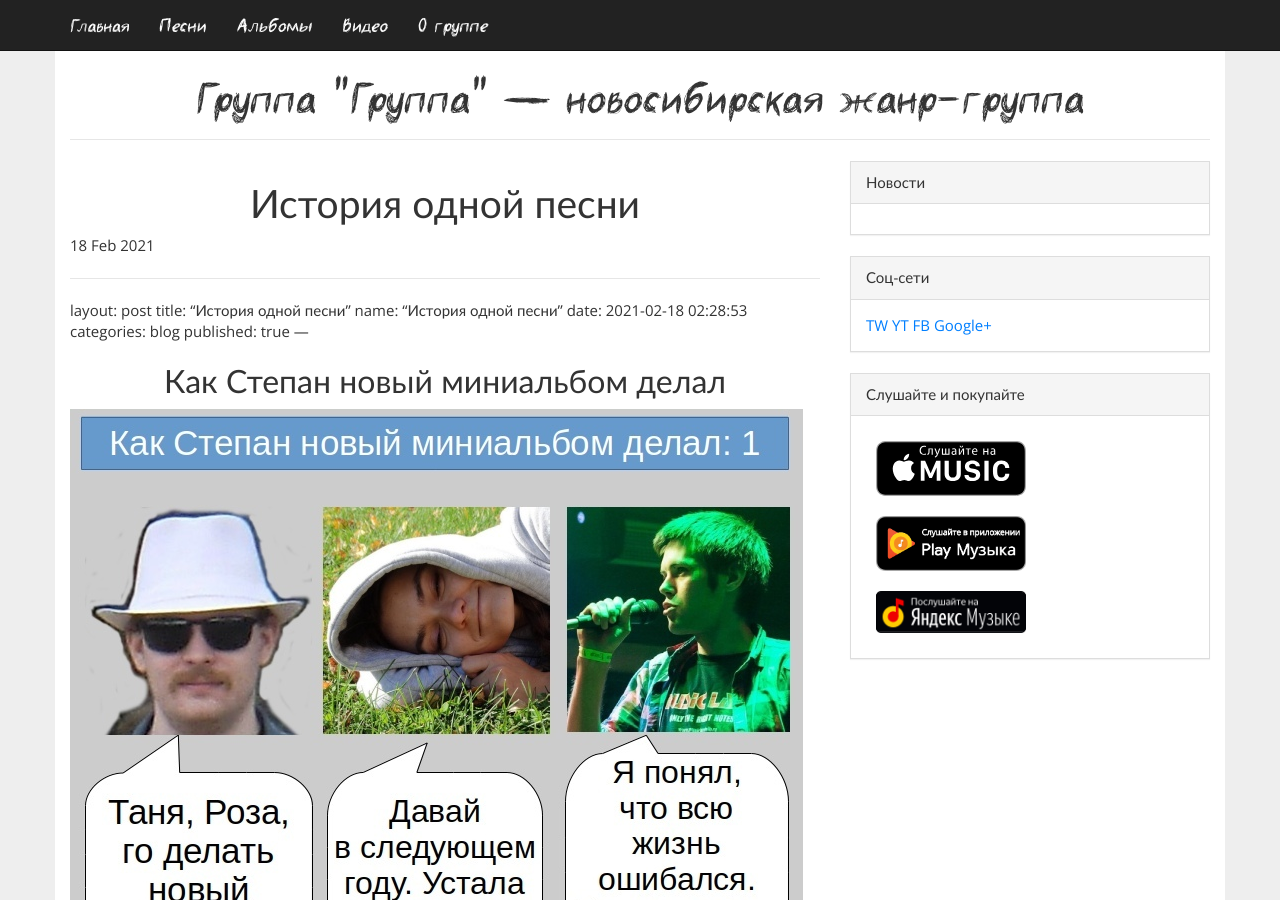
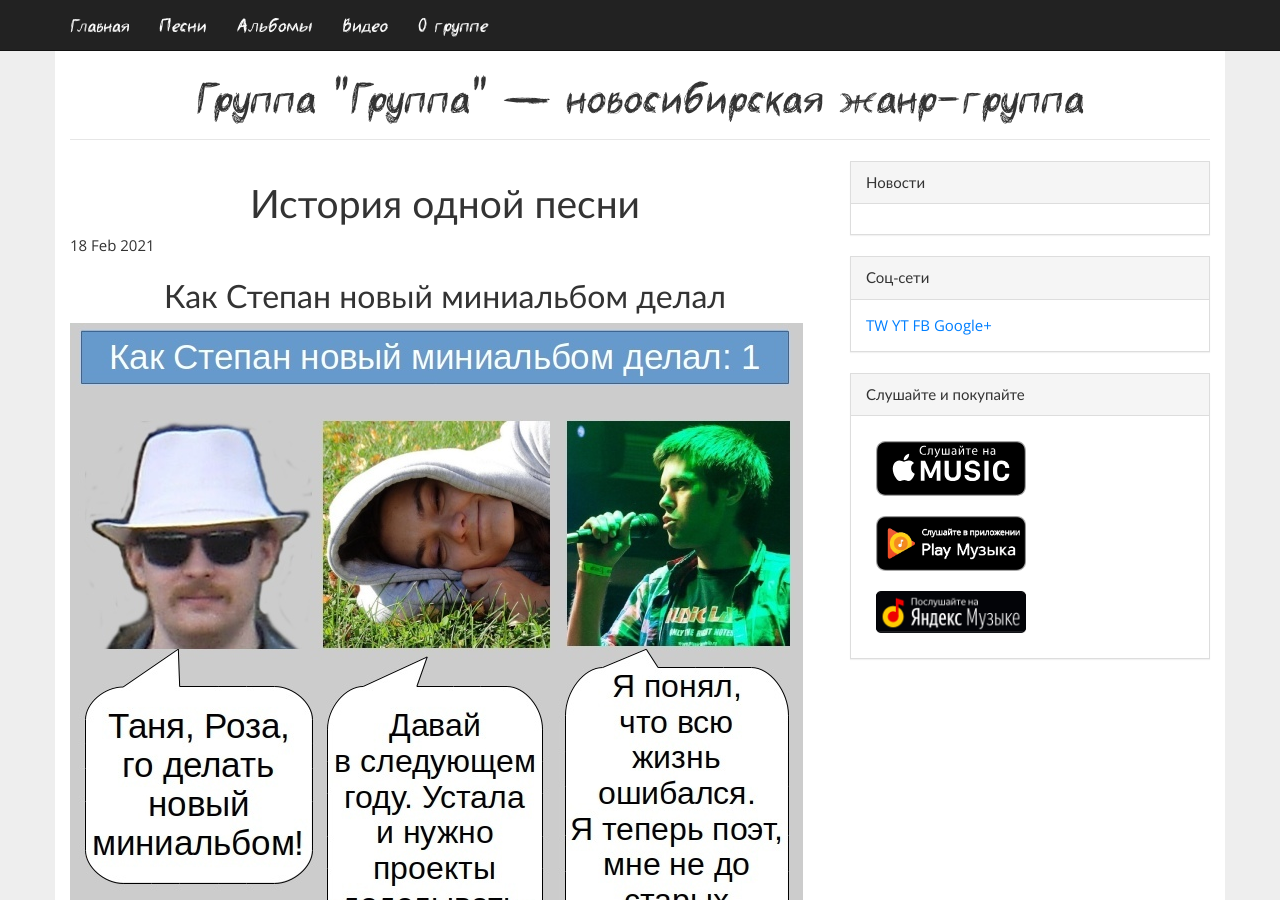
Before and after one commit to gruppa-gruppa-nsk/gruppa-gruppa-nsk.github.io, a Jekyll site: the page built from _posts/other/2021-02-18-one-song-story.md, in a window 1280 px wide and 900 px high. Built offline with Jekyll 4.4.1, drawn with Linux system fonts in a browser that asks for light colours; comment, search, counter and statistics services are not loaded.

Commit message:
Update 2021-02-18-one-song-story.md

```diff
--- a/_posts/other/2021-02-18-one-song-story.md
+++ b/_posts/other/2021-02-18-one-song-story.md
@@ -6,14 +6,7 @@ name: История одной песни
 date: 2021-02-18T02:28:53.000Z
 categories: blog
 ---
----
-layout: post
-title:  "История одной песни"
-name:  "История одной песни"
-date:   2021-02-18 02:28:53
-categories: blog
-published: true
----
+
 
 ## Как Степан новый миниальбом делал
 
```
